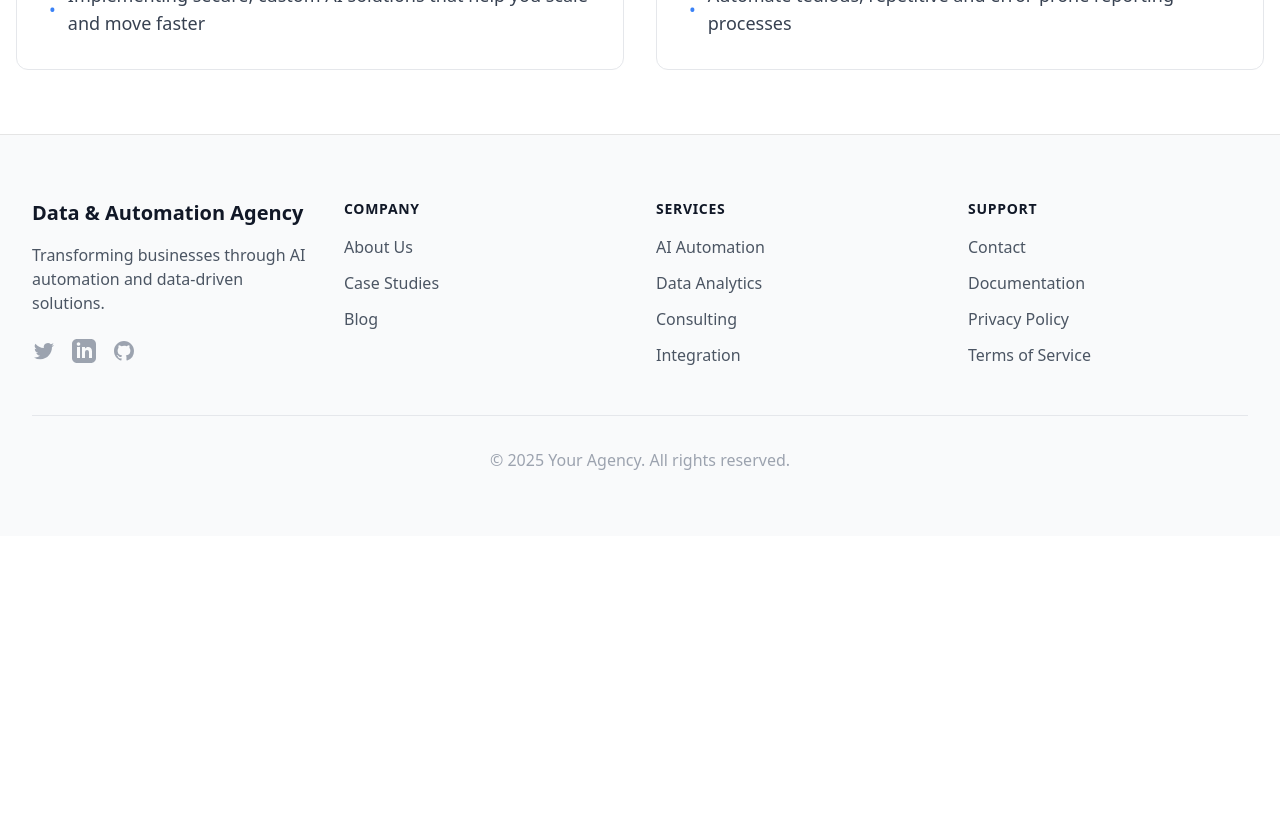
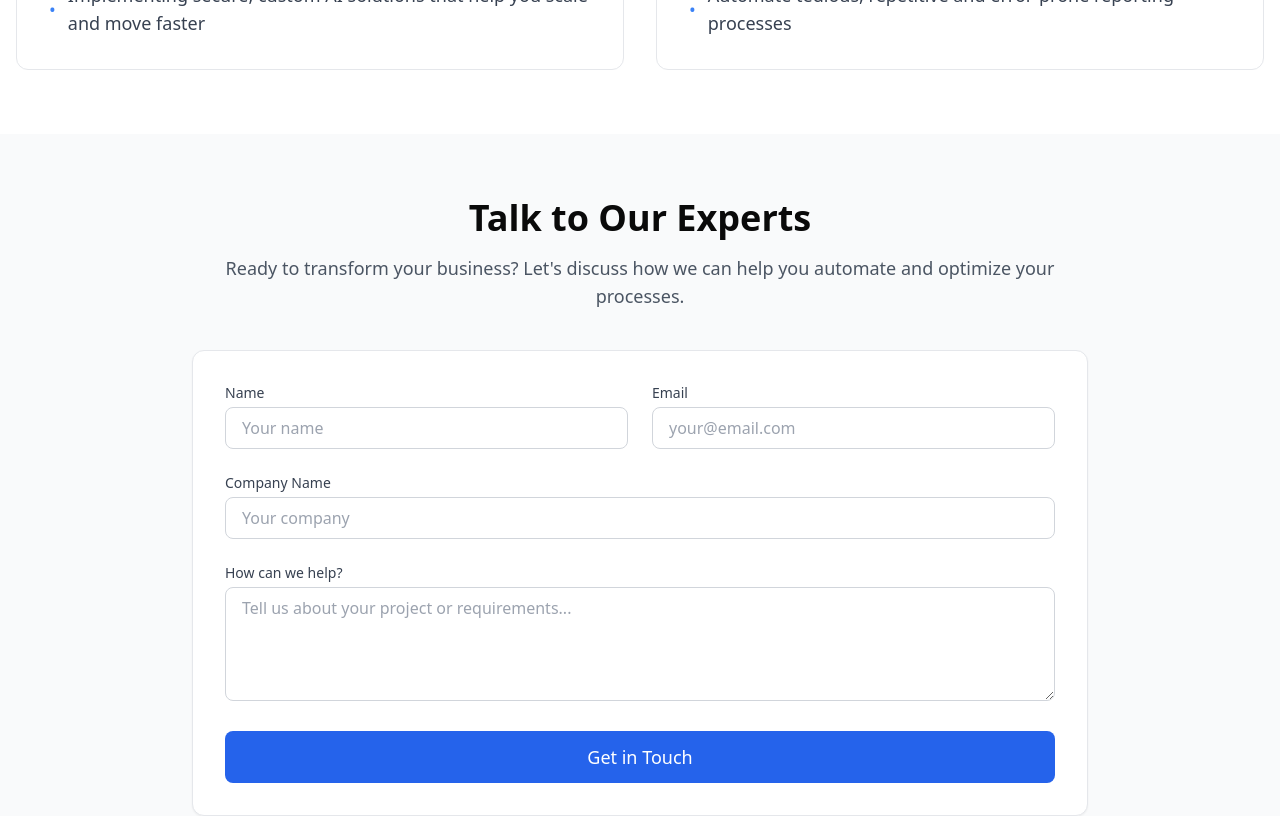
Before and after one commit to rehmmann/agency_lp, a Next.js app: page / in a window 1280 px wide. Shown: the part 1200-2016 px from the top of the page. Before the commit the page ends 1736 px from the top, so only its background shows below. Built offline with nearby package versions, Linux system fonts and the light colour scheme.

Commit message:
Added contact us form

```diff
--- a/package.json
+++ b/package.json
@@ -9,6 +9,7 @@
     "lint": "next lint"
   },
   "dependencies": {
+    "@emailjs/browser": "^4.4.1",
     "@heroicons/react": "^2.2.0",
     "class-variance-authority": "^0.7.1",
     "clsx": "^2.1.1",
--- a/src/app/page.tsx
+++ b/src/app/page.tsx
@@ -1,6 +1,7 @@
 import ServicesOverview from "@/components/ServicesOverview";
 import Navbar from "@/components/Navbar";
 import Footer from "@/components/Footer";
+import ContactExperts from "@/components/ContactExperts";
 
 export default function Home() {
   return (
@@ -41,6 +42,11 @@ export default function Home() {
         </div>
 
         <ServicesOverview />
+
+        {/* Add the contact section with an id that matches the href in your "Get Started" button */}
+        <div id="contact">
+          <ContactExperts />
+        </div>
       </main>
       <Footer />
     </>
--- /dev/null
+++ b/src/components/ContactExperts.tsx
@@ -0,0 +1,148 @@
+"use client";
+
+import { useRef, useState } from "react";
+import emailjs from "@emailjs/browser";
+
+export default function ContactExperts() {
+  const formRef = useRef<HTMLFormElement>(null);
+  const [isSubmitting, setIsSubmitting] = useState(false);
+  const [submitStatus, setSubmitStatus] = useState<"success" | "error" | null>(
+    null
+  );
+
+  const handleSubmit = async (e: React.FormEvent) => {
+    e.preventDefault();
+    setIsSubmitting(true);
+
+    // Add this to debug
+    console.log("Form data:", {
+      name: formRef.current?.from_name.value,
+      email: formRef.current?.reply_to.value,
+      company: formRef.current?.company_name.value,
+      message: formRef.current?.message.value,
+    });
+
+    try {
+      await emailjs.sendForm(
+        "service_j353o43",
+        "template_wg5tz7p",
+        formRef.current!,
+        "user_wiUeBluxgHfn8y23Vihwj"
+      );
+      setSubmitStatus("success");
+      formRef.current?.reset();
+    } catch (error) {
+      setSubmitStatus("error");
+      console.error("Email send failed:", error);
+    } finally {
+      setIsSubmitting(false);
+    }
+  };
+
+  return (
+    <section className="py-16 px-4 bg-gray-50">
+      <div className="max-w-4xl mx-auto">
+        <div className="text-center mb-10">
+          <h2 className="text-4xl font-bold mb-4">Talk to Our Experts</h2>
+          <p className="text-lg text-gray-600">
+            Ready to transform your business? Let's discuss how we can help you
+            automate and optimize your processes.
+          </p>
+        </div>
+
+        <form
+          ref={formRef}
+          onSubmit={handleSubmit}
+          className="space-y-6 bg-white p-8 rounded-xl border border-gray-200 shadow-sm"
+        >
+          <div className="grid md:grid-cols-2 gap-6">
+            <div>
+              <label
+                htmlFor="from_name"
+                className="block text-sm font-medium text-gray-700 mb-1"
+              >
+                Name
+              </label>
+              <input
+                type="text"
+                name="from_name"
+                id="from_name"
+                required
+                className="w-full px-4 py-2 rounded-lg border border-gray-300 focus:ring-2 focus:ring-blue-500 focus:border-blue-500"
+                placeholder="Your name"
+              />
+            </div>
+            <div>
+              <label
+                htmlFor="reply_to"
+                className="block text-sm font-medium text-gray-700 mb-1"
+              >
+                Email
+              </label>
+              <input
+                type="email"
+                name="reply_to"
+                id="reply_to"
+                required
+                className="w-full px-4 py-2 rounded-lg border border-gray-300 focus:ring-2 focus:ring-blue-500 focus:border-blue-500"
+                placeholder="your@email.com"
+              />
+            </div>
+          </div>
+
+          <div>
+            <label
+              htmlFor="company_name"
+              className="block text-sm font-medium text-gray-700 mb-1"
+            >
+              Company Name
+            </label>
+            <input
+              type="text"
+              name="company_name"
+              id="company_name"
+              className="w-full px-4 py-2 rounded-lg border border-gray-300 focus:ring-2 focus:ring-blue-500 focus:border-blue-500"
+              placeholder="Your company"
+            />
+          </div>
+
+          <div>
+            <label
+              htmlFor="message"
+              className="block text-sm font-medium text-gray-700 mb-1"
+            >
+              How can we help?
+            </label>
+            <textarea
+              name="message"
+              id="message"
+              required
+              rows={4}
+              className="w-full px-4 py-2 rounded-lg border border-gray-300 focus:ring-2 focus:ring-blue-500 focus:border-blue-500"
+              placeholder="Tell us about your project or requirements..."
+            />
+          </div>
+
+          <button
+            type="submit"
+            disabled={isSubmitting}
+            className="w-full bg-blue-600 text-white py-3 px-6 rounded-lg hover:bg-blue-700 transition-colors disabled:opacity-50 text-lg font-medium"
+          >
+            {isSubmitting ? "Sending..." : "Get in Touch"}
+          </button>
+
+          {submitStatus === "success" && (
+            <p className="text-green-600 text-center">
+              Thank you! We'll get back to you soon.
+            </p>
+          )}
+          {submitStatus === "error" && (
+            <p className="text-red-600 text-center">
+              Something went wrong. Please try again.
+            </p>
+          )}
+        </form>
+      </div>
+    </section>
+  );
+}
```
